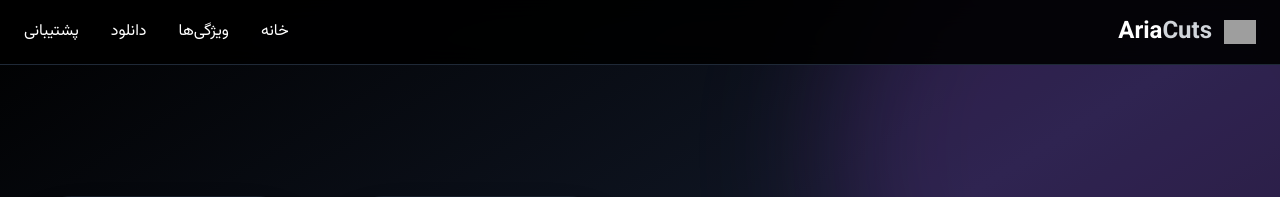
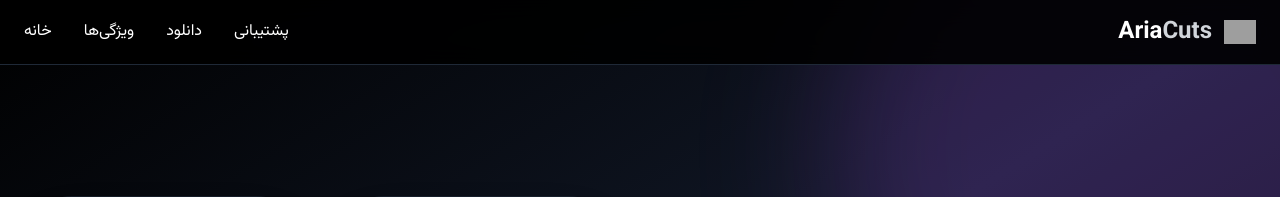
Before and after one commit to aliiih03/ariacuts_webpage, a Django app: page / in a window 1280 px wide. Shown: the top 197 px of the page. Run offline with Django 5.2, Linux system fonts and the light colour scheme; data comes from the database, SQL or seed files in the repository; data that the repository does not hold is empty; some libraries are stand-ins or nearby versions; grey boxes are pictures that could not be loaded.

Commit message:
edit html

```diff
--- a/templates/ariacuts.html
+++ b/templates/ariacuts.html
@@ -82,10 +82,10 @@
                 </div>
             </div>
             <div class="hidden md:flex space-x-8 space-x-reverse">
-                <a href="#home" class="hover:text-gray-300 transition-colors">خانه</a>
-                <a href="#features" class="hover:text-gray-300 transition-colors">ویژگی‌ها</a>
-                <a href="#download" class="hover:text-gray-300 transition-colors">دانلود</a>
-                <a href="#support" class="hover:text-gray-300 transition-colors">پشتیبانی</a>
+                <a href="#support" class="text-white hover:text-gray-300 transition-colors">پشتیبانی</a>
+                <a href="#download" class="text-white hover:text-gray-300 transition-colors">دانلود</a>
+                <a href="#features" class="text-white hover:text-gray-300 transition-colors">ویژگی‌ها</a>
+                <a href="#home" class="text-white hover:text-gray-300 transition-colors">خانه</a>
             </div>
             <button id="mobile-menu-toggle" class="md:hidden text-white">
                 <svg class="w-6 h-6" fill="none" stroke="currentColor" viewBox="0 0 24 24">
@@ -95,8 +95,7 @@
             </button>
         </div>
         <!-- Mobile Menu -->
-        <div id="mobile-menu"
-             class="mobile-menu mobile-menu-hidden md:hidden fixed top-0 right-0 w-3/4 h-full bg-black p-6 z-50 text-white">
+        <div id="mobile-menu" class="md:hidden fixed top-0 right-0 w-3/4 h-full bg-black p-6 z-50 text-white transform translate-x-full transition-transform duration-300">
             <div class="flex justify-end">
                 <button id="mobile-menu-close" class="text-white">
                     <svg class="w-6 h-6" fill="none" stroke="currentColor" viewBox="0 0 24 24">
@@ -105,15 +104,31 @@
                     </svg>
                 </button>
             </div>
-            <div class="flex flex-col space-y-6 mt-6 text-right text-white">
-                <a href="#home" class="text-lg hover:text-gray-300 transition-colors">خانه</a>
-                <a href="#features" class="text-lg hover:text-gray-300 transition-colors">ویژگی‌ها</a>
-                <a href="#download" class="text-lg hover:text-gray-300 transition-colors">دانلود</a>
-                <a href="#support" class="text-lg hover:text-gray-300 transition-colors">پشتیبانی</a>
+            <div class="flex flex-col space-y-6 mt-6 text-right">
+                <a href="#support" class="text-lg text-white hover:text-gray-300 transition-colors">پشتیبانی</a>
+                <a href="#download" class="text-lg text-white hover:text-gray-300 transition-colors">دانلود</a>
+                <a href="#features" class="text-lg text-white hover:text-gray-300 transition-colors">ویژگی‌ها</a>
+                <a href="#home" class="text-lg text-white hover:text-gray-300 transition-colors">خانه</a>
             </div>
         </div>
     </nav>
 </header>
+
+<script>
+document.addEventListener('DOMContentLoaded', () => {
+    const mobileMenuToggle = document.getElementById('mobile-menu-toggle');
+    const mobileMenuClose = document.getElementById('mobile-menu-close');
+    const mobileMenu = document.getElementById('mobile-menu');
+
+    mobileMenuToggle.addEventListener('click', () => {
+        mobileMenu.classList.toggle('translate-x-full');
+    });
+
+    mobileMenuClose.addEventListener('click', () => {
+        mobileMenu.classList.add('translate-x-full');
+    });
+});
+</script>
 
 <!-- Hero Section -->
 <section id="home"
```
